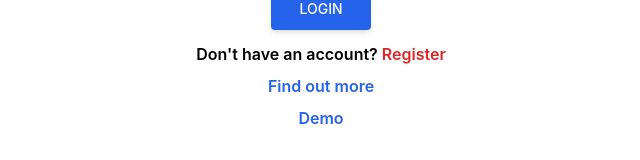
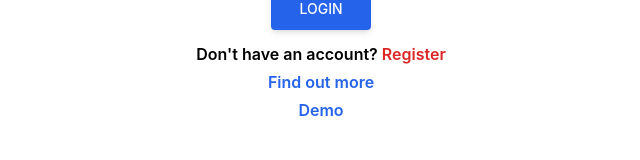
Before and after one commit to MartinKratochvilProgramy/Daily_portfolio_manager_frontend, a React (Create React App) app: page / in a window 1280 px wide. Shown: the part 321-481 px from the top of the page, without its empty margins (319-959 px from the left). Built offline with nearby package versions, Linux system fonts and the light colour scheme.

Commit message:
changed margins on login

```diff
--- a/src/pages/Login.js
+++ b/src/pages/Login.js
@@ -138,7 +138,7 @@ export default function Login() {
                         {(userIsBeingValidated && !error) && <LoadingSpinner size={32} />}
                       </div>
                     </button>
-                    <p className="text-m text-black dark:text-white font-semibold pt-3 mb-2">
+                    <p className="text-m text-black dark:text-white font-semibold pt-3 mb-1">
                       Don't have an account? <Link
                                                 to="/register"
                                                 className="text-red-600 hover:text-red-700 focus:text-red-700 transition duration-200 ease-in-out">
@@ -147,7 +147,7 @@ export default function Login() {
                     </p>
                     <Link
                       to="/more"
-                      className="mb-2 block text-blue-600 font-semibold hover:text-blue-700 focus:text-blue-700 transition duration-200 ease-in-out">
+                      className="mb-1 block text-blue-600 font-semibold hover:text-blue-700 focus:text-blue-700 transition duration-200 ease-in-out">
                       Find out more
                     </Link>
                     <Link
```
